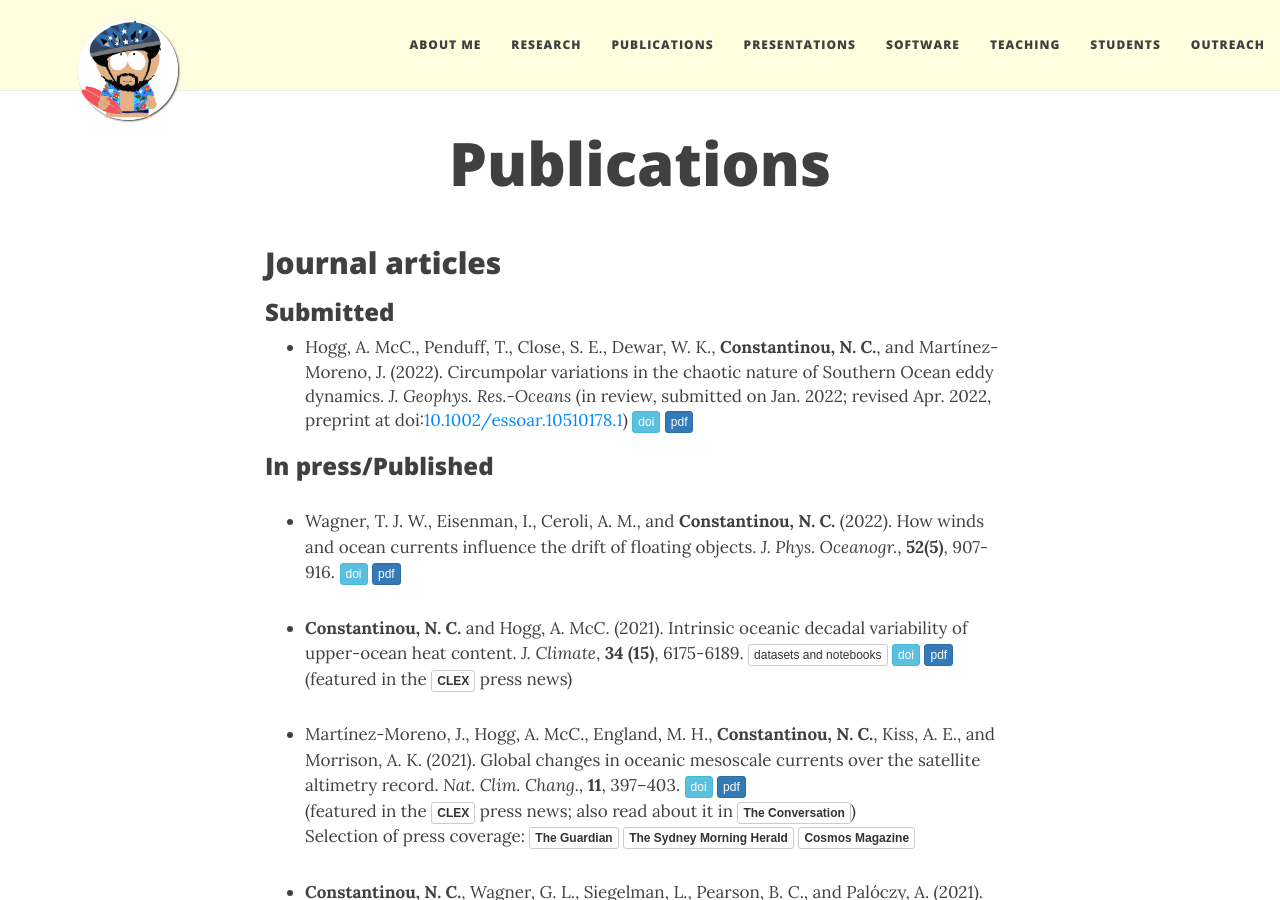
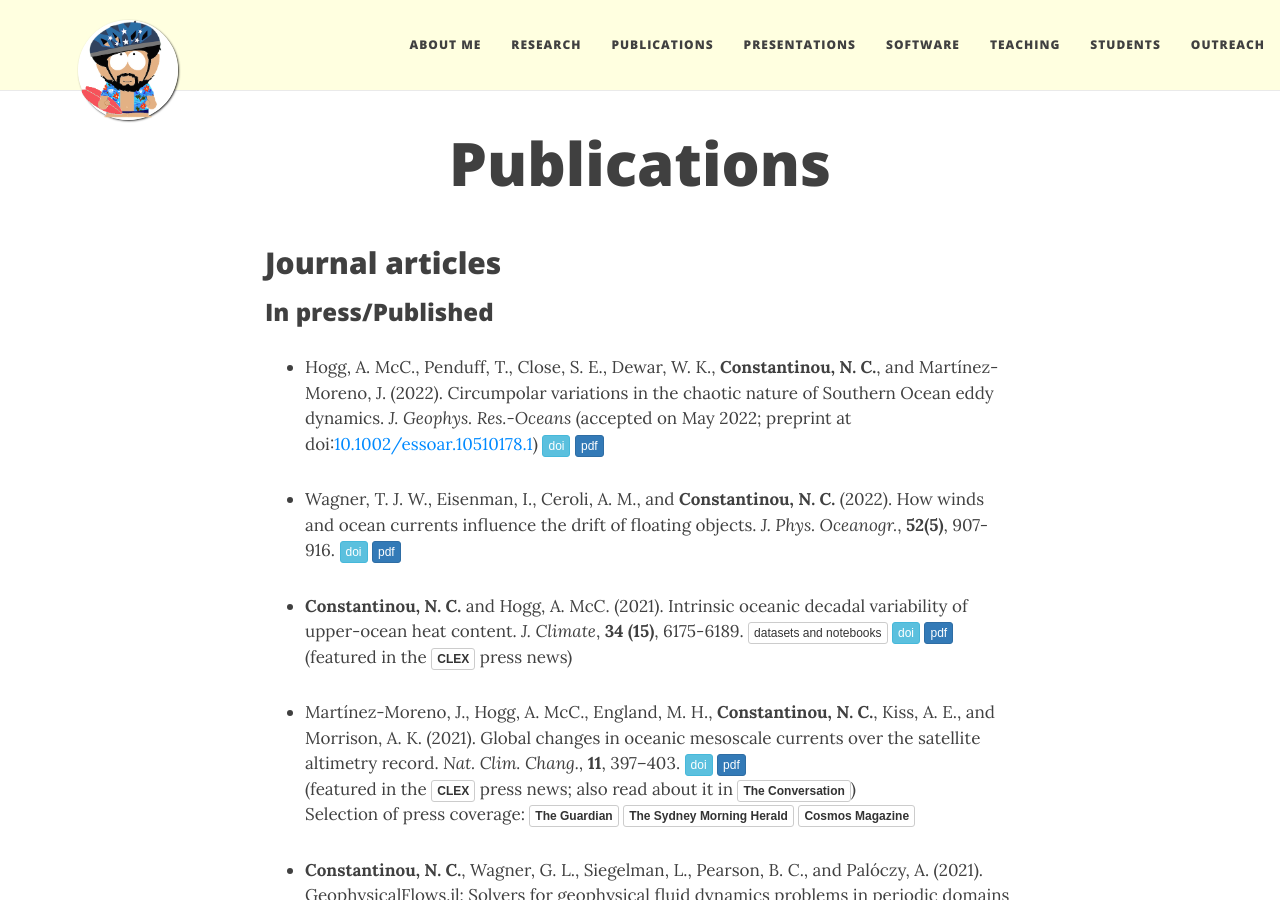
Before and after one commit to navidcy/navidcy.github.io, a Jekyll site: the page built from publications.md, in a window 1280 px wide and 900 px high. Built offline with Jekyll 4.4.1, drawn with Linux system fonts in a browser that asks for light colours; nearby versions of some CDN libraries; comment, search, counter and statistics services are not loaded.

Commit message:
occiput paper accepted

```diff
--- a/publications.md
+++ b/publications.md
@@ -13,14 +13,14 @@
 
  [<span class="btn btn-success btn-xs{{end}}" style="font-family:sans-serif;">arXiv</span>][arXiv:2012.08025]{:target="_blank"}
 
+### Submitted
+
 -->
 
-### Submitted
+### In press/Published
 
- - Hogg, A. McC., Penduff, T., Close, S. E., Dewar, W. K., **Constantinou, N. C.**, and Martínez-Moreno, J. (2022). Circumpolar variations in the chaotic nature of Southern Ocean eddy dynamics. _J. Geophys. Res.-Oceans_ (in review, submitted on Jan. 2022; revised Apr. 2022, preprint at doi:<a href="https://doi.org/10.1002/essoar.10510178.1">10.1002/essoar.10510178.1</a>) [<span class="btn btn-info btn-xs{{end}}" style="font-family:sans-serif;">doi</span>][occiput-SO-preprint-doi]{:target="_blank"} [<span class="btn btn-primary btn-xs{{end}}" style="font-family:sans-serif;">pdf</span>][occiput-SO]
+- Hogg, A. McC., Penduff, T., Close, S. E., Dewar, W. K., **Constantinou, N. C.**, and Martínez-Moreno, J. (2022). Circumpolar variations in the chaotic nature of Southern Ocean eddy dynamics. _J. Geophys. Res.-Oceans_ (accepted on May 2022; preprint at doi:<a href="https://doi.org/10.1002/essoar.10510178.1">10.1002/essoar.10510178.1</a>) [<span class="btn btn-info btn-xs{{end}}" style="font-family:sans-serif;">doi</span>][occiput-SO-preprint-doi]{:target="_blank"} [<span class="btn btn-primary btn-xs{{end}}" style="font-family:sans-serif;">pdf</span>][occiput-SO]
 
-
-### In press/Published
 
 - Wagner, T. J. W., Eisenman, I., Ceroli, A. M., and **Constantinou, N. C.** (2022). How winds and ocean currents influence the drift of floating objects. _J. Phys. Oceanogr._, **52(5)**, 907-916. [<span class="btn btn-info btn-xs{{end}}" style="font-family:sans-serif;">doi</span>][objectdrift-doi]{:target="_blank"} [<span class="btn btn-primary btn-xs{{end}}" style="font-family:sans-serif;">pdf</span>][objectdrift] <span align="right" class='altmetric-embed' data-badge-type="2" data-condensed="true" data-hide-less-than="2" data-doi="10.1175/JPO-D-20-0275.1"></span>
 
```
